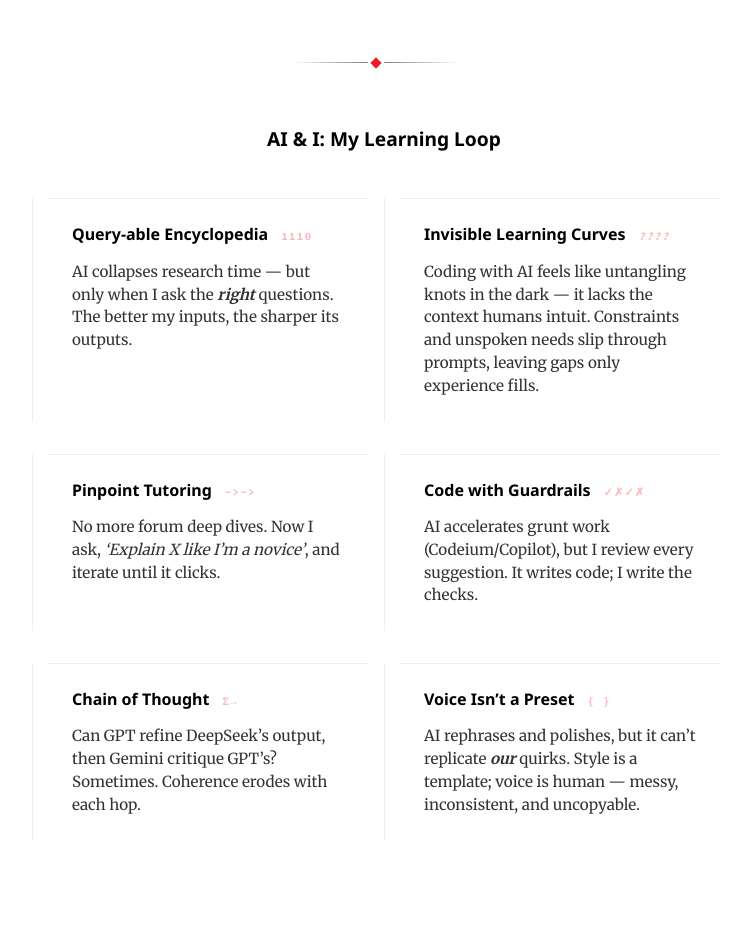
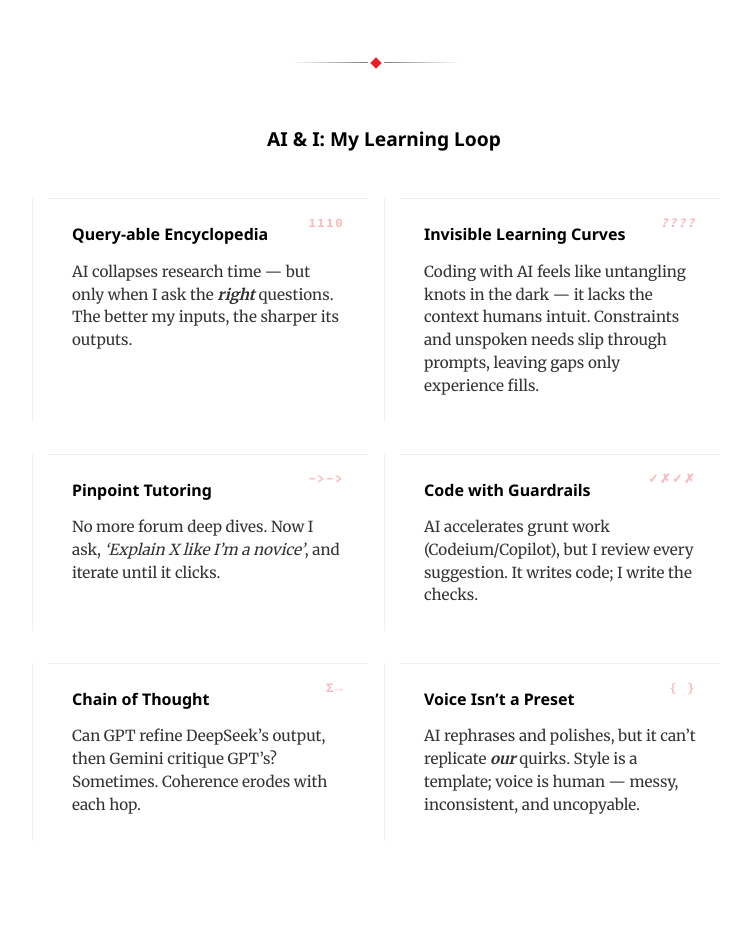
Before and after one commit to abhilashini/abhilashini.github.io, a Jekyll site: the page built from index.md, in a window 1280 px wide. Shown: the part 1750-2687 px from the top of the page, without its empty margins (264-1015 px from the left). Built offline with Jekyll 4.4.1, drawn with Linux system fonts in a browser that asks for light colours.

Commit message:
[AI] Style nitpicks

```diff
--- a/assets/css/style.css
+++ b/assets/css/style.css
@@ -345,7 +345,7 @@ body {
 .ai-point::after {
   content: '';
   position: absolute;
-  background: var(--color-primary);
+  background: var(--color-accent);
   opacity: 0.1;
   transition: opacity 0.3s ease;
 }
@@ -377,18 +377,23 @@ body {
   font-size: 1rem;
   margin-bottom: 0.8rem;
   position: relative;
+  padding-right: 4em; /* Space for pattern */
 }
 
 /* Corrected Pattern Styles */
 .ai-point h3::after {
   content: attr(data-pattern);
   font-family: var(--font-code);
-  font-size: 0.7rem;
+  font-size: 0.8em;
+  font-style: var(--pattern-font-style, normal);
   color: var(--color-primary);
-  margin-left: 0.8rem;
+  opacity: var(--pattern-opacity, 0.3);
+  position: absolute;
+  top: 0;
+  right: 0;
   letter-spacing: var(--pattern-spacing, 0.1em);
-  opacity: var(--pattern-opacity, 0.3);
-  font-style: var(--pattern-font-style, normal);
+  transform: translateY(-50%); /* Half above the line */
+  background: var(--color-background); /* Prevent text overlap */
 }
 
 /* Fix empty pattern handling */
```
